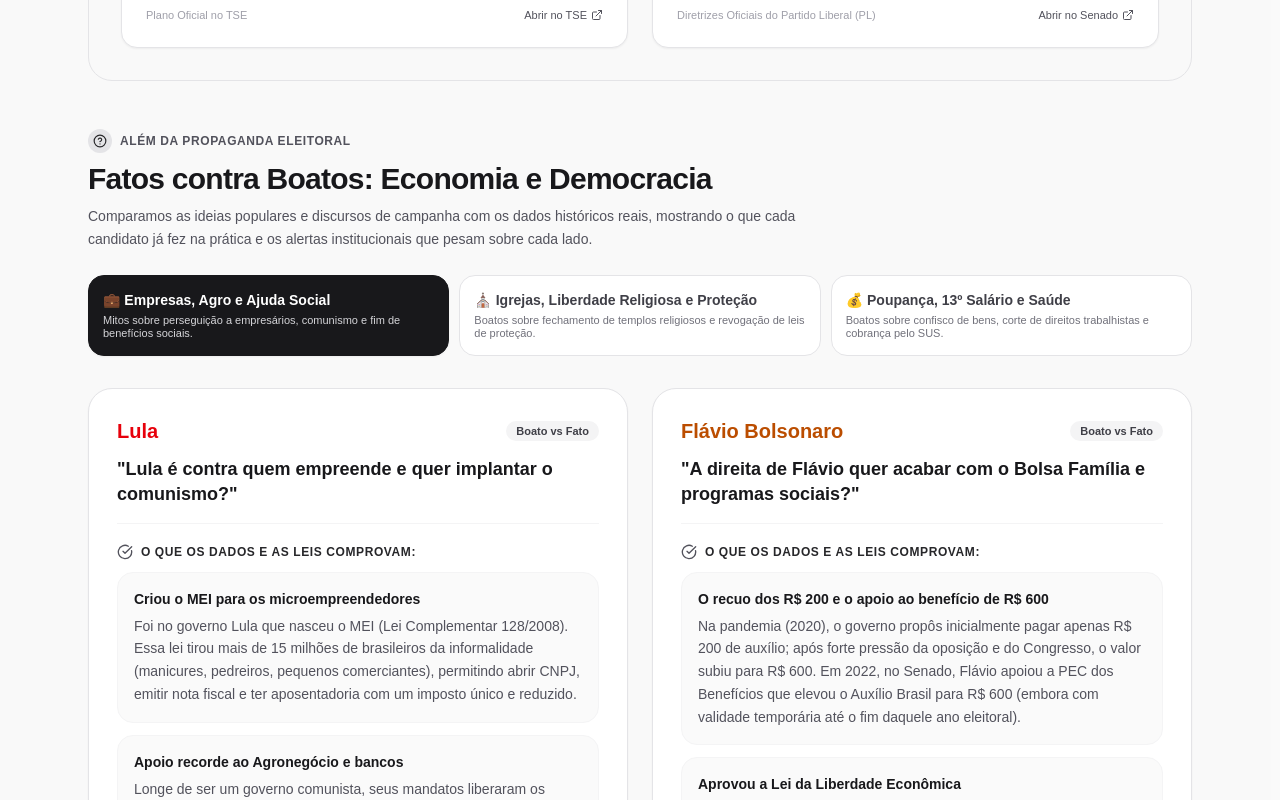
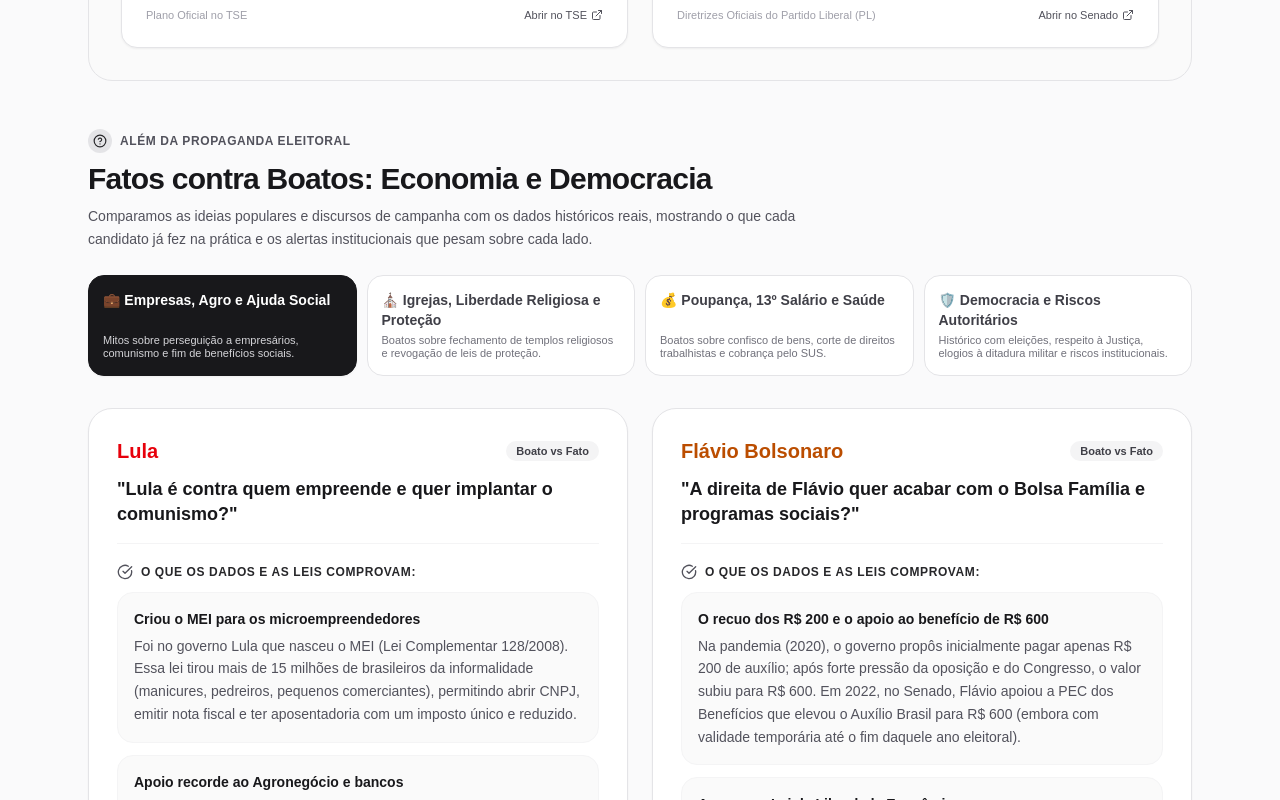
Before and after one commit to FelipeGardenghiDev/pauta-limpa, a Next.js app: page / in a window 1280 px wide. Shown: the part 1620-2420 px from the top of the page. Built offline with nearby package versions, Linux system fonts and the light colour scheme.

Commit message:
feat: tema claro padrao, simplificacao de linguagem e secao de democracia e risco autoritario

```diff
--- a/src/app/globals.css
+++ b/src/app/globals.css
@@ -1,8 +1,9 @@
 @import "tailwindcss";
 
 :root {
-  --background: #fafafa;
+  --background: #fbfbfd;
   --foreground: #18181b;
+  color-scheme: light;
 }
 
 @theme inline {
@@ -12,12 +13,7 @@
   --font-mono: var(--font-geist-mono);
 }
 
-@media (prefers-color-scheme: dark) {
-  :root {
-    --background: #09090b;
-    --foreground: #f4f4f5;
-  }
-}
+@variant dark (&:where(.dark, .dark *));
 
 html {
   overflow-x: hidden;
--- a/src/app/layout.tsx
+++ b/src/app/layout.tsx
@@ -33,7 +33,7 @@
       lang="pt-BR"
       className={`${geistSans.variable} ${geistMono.variable} h-full antialiased`}
     >
-      <body className="min-h-full flex flex-col bg-white text-zinc-900 dark:bg-zinc-950 dark:text-zinc-100 font-sans">
+      <body className="min-h-full flex flex-col bg-zinc-50/60 text-zinc-900 font-sans">
         {children}
       </body>
     </html>
--- a/src/app/page.tsx
+++ b/src/app/page.tsx
@@ -15,7 +15,7 @@
   const candB = candidatos[1];
 
   return (
-    <div className="min-h-screen flex flex-col bg-zinc-50/50 dark:bg-zinc-950">
+    <div className="min-h-screen flex flex-col bg-zinc-50/60 text-zinc-900">
       <Navbar
         ano={eleicao.ano}
         turno={eleicao.turno}
--- a/src/components/FactsAndLabels.tsx
+++ b/src/components/FactsAndLabels.tsx
@@ -55,8 +55,8 @@
         Comparamos as ideias populares e discursos de campanha com os dados históricos reais, mostrando o que cada candidato já fez na prática e os alertas institucionais que pesam sobre cada lado.
       </p>
 
-      {/* Seletor dos 3 Temas de Boatos (Sem barra de rolagem horizontal) */}
-      <div className="grid grid-cols-1 sm:grid-cols-3 gap-2.5 mb-8" role="tablist" aria-label="Temas de combate a boatos">
+      {/* Seletor dos 4 Temas de Boatos e Alertas (Sem barra de rolagem horizontal) */}
+      <div className="grid grid-cols-1 sm:grid-cols-2 lg:grid-cols-4 gap-2.5 mb-8" role="tablist" aria-label="Temas de combate a boatos">
         {itens.map(tema => {
           const isAtivo = tema.id === temaSelecionadoId;
           return (
--- a/src/data/candidatos.json
+++ b/src/data/candidatos.json
@@ -449,6 +449,61 @@
           }
         ]
       }
+    },
+    {
+      "id": "democracia-autoritarismo",
+      "categoria_label": "🛡️ Democracia e Riscos Autoritários",
+      "descricao_curta": "Histórico com eleições, respeito à Justiça, elogios à ditadura militar e riscos institucionais.",
+      "lula": {
+        "pergunta_mito": "Lula quer fechar o Congresso e transformar o Brasil numa ditadura?",
+        "fatos": [
+          {
+            "titulo": "Governou o país por 8 anos com eleições livres e alternância de poder",
+            "detalhe": "Lula governou o Brasil de 2003 a 2010. Mesmo no auge da aprovação popular (mais de 80%), não tentou mudar as regras para um terceiro mandato, aceitou as eleições e passou a faixa presidencial pacificamente para a sucessora eleita. O Congresso, a oposição e a imprensa atuaram com liberdade irrestrita."
+          },
+          {
+            "titulo": "Cumpriu ordens judiciais e respeitou o Estado de Direito",
+            "detalhe": "Mesmo quando foi alvo de investigações e passou 580 dias preso na Operação Lava Jato, entregou-se pacificamente à polícia e recorreu usando os recursos da lei até ter os processos anulados pelo STF, sem nunca convocar milícias ou tentar fechar tribunais."
+          }
+        ],
+        "alertas": [
+          {
+            "titulo": "Declarações amenizando ditaduras na América Latina",
+            "detalhe": "Lula é duramente criticado por organizações internacionais de direitos humanos por relativizar perseguições políticas em países aliados, como Venezuela (Nicolás Maduro) e Nicarágua (Daniel Ortega), tendo chegado a declarar que 'o conceito de democracia é relativo'."
+          },
+          {
+            "titulo": "Propostas partidárias de 'regulamentar a mídia'",
+            "detalhe": "Setores do PT e o próprio candidato defendem criar conselhos de fiscalização da imprensa e plataformas digitais. Entidades jornalísticas alertam que mecanismos estatais de controle da comunicação trazem o perigo de censura e controle de opinião."
+          }
+        ]
+      },
+      "flavio": {
+        "pergunta_mito": "Flávio Bolsonaro e seu grupo representam risco de autoritarismo e retrocesso nas liberdades?",
+        "fatos": [
+          {
+            "titulo": "Atuação legislativa dentro dos ritos do Congresso",
+            "detalhe": "Como senador eleito pelo Rio de Janeiro, Flávio atua dentro das comissões, relata projetos de lei e vota reformas econômicas seguindo os trâmites do Regimento Interno do Senado e construindo alianças partidárias regulares."
+          },
+          {
+            "titulo": "Defesa da liberdade irrestrita para igrejas e redes sociais",
+            "detalhe": "Opõe-se com firmeza a qualquer projeto de lei de regulamentação das redes sociais, defende a imunidade total para manifestações políticas na internet e a liberdade irrestrita de culto e atuação pública para pastores e templos religiosos."
+          }
+        ],
+        "alertas": [
+          {
+            "titulo": "Elogios à Ditadura Militar e a torturadores (sinal clássico de autoritarismo)",
+            "detalhe": "Cientistas políticos e historiadores apontam que exaltar regimes autoritários é um dos alertas mais graves de risco democrático. O grupo político e familiar de Flávio tem um histórico documentado de defender a Ditadura Militar de 1964 e elogiar publicamente figuras como o coronel Brilhante Ustra (oficial condenado pela Justiça brasileira por tortura de opositores durante o regime)."
+          },
+          {
+            "titulo": "Desconfiança do sistema eleitoral e os atos do 8 de Janeiro",
+            "detalhe": "O grupo manteve durante anos uma campanha contínua de ataques sem provas à segurança das urnas eletrônicas. A recusa em reconhecer a lisura da eleição de 2022 alimentou a marcha de apoiadores que culminou na invasão violenta e depredação dos Três Poderes em Brasília, além de investigações da Polícia Federal sobre planos golpistas."
+          },
+          {
+            "titulo": "Tentativa de sufocar o STF e governar sem freios institucionais",
+            "detalhe": "O grupo lidera propostas no Congresso para permitir que parlamentares anulem decisões do STF, aumentar ministros para indicar aliados e criar mandatos para juízes. Especialistas alertam que enfraquecer o tribunal que guarda a Constituição é a rota histórica padrão usada por governos que desmontam a democracia por dentro para governar sem freios nem oposição."
+          }
+        ]
+      }
     }
   ]
 }
```
